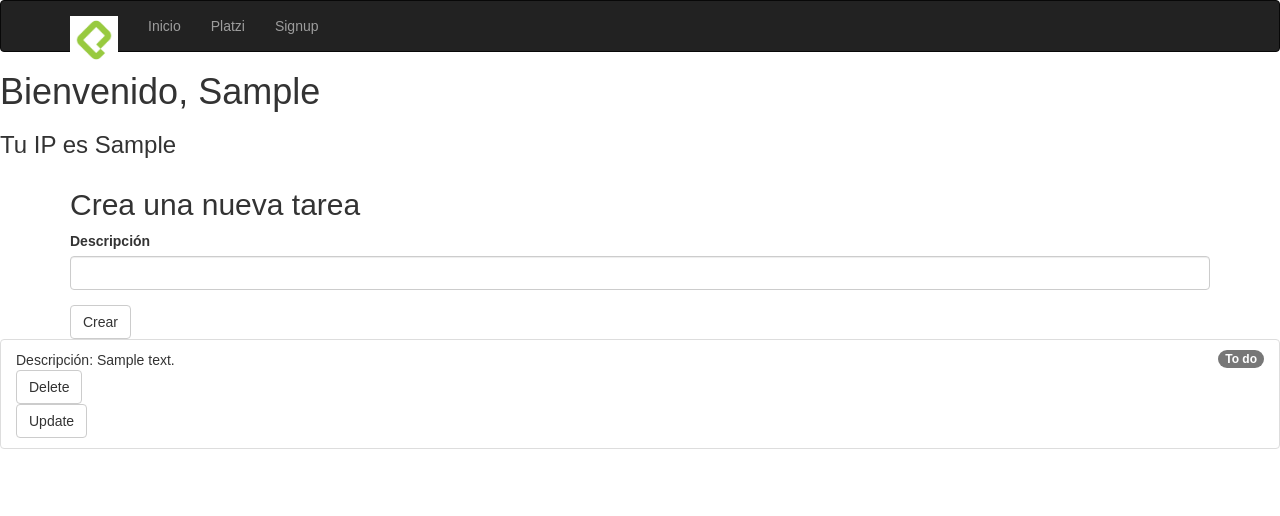
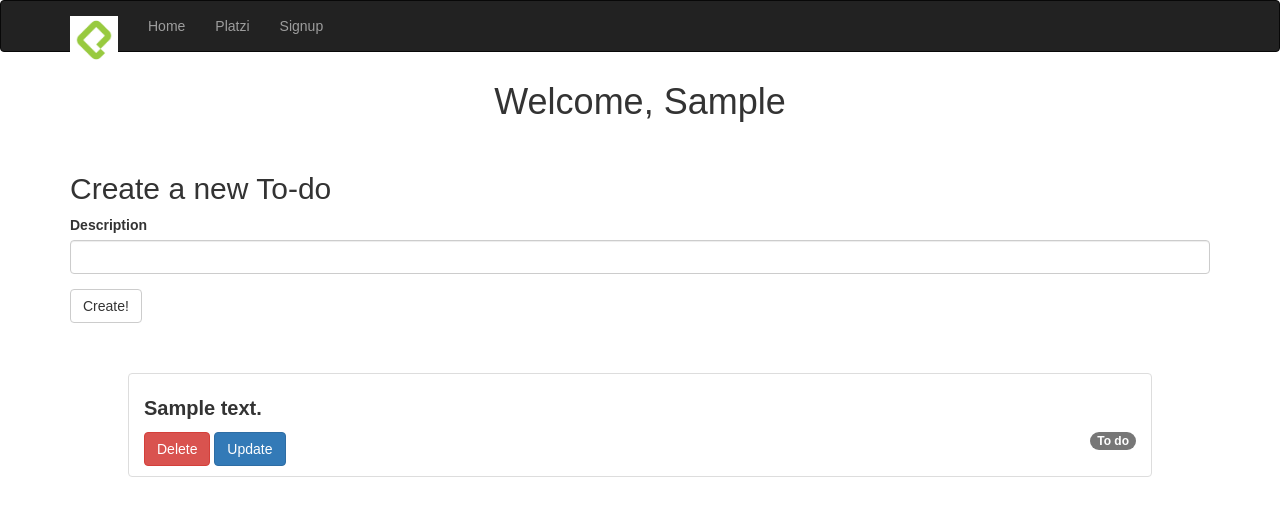
Before and after one commit to xavierperez21/Flask_webapp_ToDolis, a Flask app: template app/templates/hello.html in a window 1280 px wide. Shown: the top 516 px of the page. Run offline with Flask 2, Linux system fonts and the light colour scheme; the template is opened without the code that fills it: values that come from a table or form of the project are taken from there, most other values are stand-ins (such as "Sample title", 1, 10 or a date in 2020); some libraries are stand-ins or nearby versions.

Commit message:
Improving the UI and fixing some bugs

```diff
--- a/app/__init__.py
+++ b/app/__init__.py
@@ -16,6 +16,7 @@ login_manager.login_view = 'auth.login'
 
 @login_manager.user_loader
 def load_user(username):
+    print(username)
     return UserModel.query(username)
 
 
--- a/app/forms.py
+++ b/app/forms.py
@@ -3,19 +3,19 @@ from wtforms.fields import StringField, PasswordField, SubmitField
 from wtforms.validators import DataRequired
 
 class LoginForm(FlaskForm):
-    username = StringField('Nombre de usuario', validators=[DataRequired()])
+    username = StringField('Username', validators=[DataRequired()])
     password = PasswordField('Password', validators=[DataRequired()])
-    submit = SubmitField('Enviar')
+    submit = SubmitField('Log In')
 
 
 class ToDoForm(FlaskForm):
-    description = StringField('Descripción', validators=[DataRequired()])
-    submit = SubmitField('Crear')
+    description = StringField('Description', validators=[DataRequired()])
+    submit = SubmitField('Create!')
 
 
-class DeleteTodoForm(FlaskForm):
-    submit = SubmitField('Delete')
+# class DeleteTodoForm(FlaskForm):
+#     submit = SubmitField('Delete')
 
 
-class UpdateTodoForm(FlaskForm):
-    submit = SubmitField('Update')
+# class UpdateTodoForm(FlaskForm):
+#     submit = SubmitField('Update')
--- a/app/static/css/main.css
+++ b/app/static/css/main.css
@@ -5,3 +5,30 @@ html * {
 img {
     max-width: 30px;
 }
+
+.welcome-title {
+    text-align: center;
+    margin: 30px 0;
+}
+
+.container_to-dos {
+    display: flex;
+    flex-direction: column;
+    justify-content: center;
+    align-items: center;
+    margin-top: 50px;
+}
+
+.list_to-dos {
+    margin: 0;
+    padding: 0;
+    width: 80%;
+}
+
+.item-description {
+    font-size: 2rem;
+    font-weight: bold;
+    margin-top: 10px;
+    margin-bottom: 10px;
+    width: 50%;
+}
--- a/app/templates/hello.html
+++ b/app/templates/hello.html
@@ -9,27 +9,33 @@
 
 {% block content %}
     {% if username %}
-        <h1>Bienvenido, {{ username | capitalize }}</h1>
+        <h1 class="welcome-title">Welcome, {{ username | title }}</h1>
     {% endif %}
 
 
-    {% if user_ip %}
+    <!-- {% if user_ip %}
         <h3>Tu IP es {{ user_ip }}</h3>
     {% else %}
         <a href="{{ url_for('index') }}">Ir a inicio</a>
-    {% endif %}
+    {% endif %} -->
 
 
     <div class="container">
-        <h2>Crea una nueva tarea</h2>
+        <h2>Create a new To-do</h2>
 
         {{ wtf.quick_form(todo_form) }}
     </div>
 
+    {% if todos %}
 
-    <ul class="list-group">
-        {% for todo in todos %}
-            {{ macros.render_todo(todo, delete_form, update_form) }}
-        {% endfor %}
-    </ul>
+        <div class="container_to-dos">
+            <div class="list_to-dos">
+                {% for todo in todos %}
+                    {{ macros.render_todo(todo) }}
+                {% endfor %}
+            </div>
+        </div>
+    {% else %}
+        <h3 style="text-align: center;">You don't have to-dos yet :/</h3>
+    {% endif %}
 {% endblock %}
--- a/app/templates/login.html
+++ b/app/templates/login.html
@@ -7,6 +7,7 @@
 {% endblock %}
 
 {% block content %}
+    <h1 style="text-align: center; margin: 50px 0;">Log In</h1>
     <div class="container">
         {{ wtf.quick_form(login_form) }}
     </div>
--- a/app/templates/macros.html
+++ b/app/templates/macros.html
@@ -1,18 +1,32 @@
 {% import 'bootstrap/wtf.html' as wtf %}
 
-{% macro render_todo(todo, delete_form, update_form) %}
+{% macro render_todo(todo) %}
     <li class="list-group-item">
-        <span class="badge">
-            {% if todo.to_dict().done %}
+        <div class="item-description">
+            {{ todo.to_dict().description }}
+        </div>
+
+        {% if todo.to_dict().done %}
+            <span class="badge" style="background: green">
                 Done
-            {% else %}
+            </span>
+        {% else %}
+            <span class="badge">
                 To do
-            {% endif %}
-        </span>
+            </span>
+        {% endif %}
 
-        Descripción: {{ todo.to_dict().description }}
-
-        {{ wtf.quick_form(delete_form, action=url_for('delete', todo_id=todo.id)) }}
-        {{ wtf.quick_form(update_form, action=url_for('update', todo_id=todo.id, done=todo.to_dict().done)) }}
+        <div>
+            <a
+               href="{{ url_for('delete', todo_id=todo.id)}}"
+               class="btn d-inline-block btn-danger">
+                 Delete
+           </a>
+           <a
+                href="{{ url_for('update', todo_id=todo.id, done=todo.to_dict()['done'])}}"
+                class="btn d-inline-block btn-primary">
+                Update
+           </a>
+        </div>
     </li>
 {% endmacro %}
--- a/app/templates/navbar.html
+++ b/app/templates/navbar.html
@@ -27,11 +27,14 @@
 
         <div class="navbar-collapse collapse">
             <ul class="nav navbar-nav">
+                <li><a href="{{ url_for('index') }}">Home</a></li>
+
+                <li><a href="https://platzi.com" target="_blank">Platzi</a></li>
+
                 {% if current_user.is_authenticated %}
                     <li><a href="{{ url_for('auth.logout') }}">Logout</a></li>
                 {% endif %}
-                <li><a href="{{ url_for('index') }}">Inicio</a></li>
-                <li><a href="https://platzi.com" target="_blank">Platzi</a></li>
+
                 {% if current_user.is_anonymous %}
                     <li><a href="{{ url_for('auth.signup') }}">Signup</a></li>
                 {% endif %}
--- a/app/templates/signup.html
+++ b/app/templates/signup.html
@@ -7,7 +7,7 @@
 {% endblock %}
 
 {% block content %}
-    <h1>Registra una cuenta</h1>
+    <h1 style="text-align: center; margin: 50px 0;">Sign Up!</h1>
     <div class="container">
         {{ wtf.quick_form(signup_form) }}
     </div>
--- a/main.py
+++ b/main.py
@@ -3,7 +3,7 @@ from flask import request, make_response, redirect, render_template, session, ur
 from flask_login import login_required, current_user
 
 from app import create_app
-from app.forms import ToDoForm, DeleteTodoForm, UpdateTodoForm
+from app.forms import ToDoForm
 from app.firestore_service import get_todos, put_todo, delete_todo, update_todo
 
 # Creating a new instance of Flask
@@ -50,20 +50,20 @@ def index():
 @app.route('/hello', methods=['GET', 'POST'])
 @login_required     # This decorator must be after the route decorator. If there's no a current_user, this route is blocked
 def hello():
-    user_ip = session.get('user_ip')
+    # user_ip = session.get('user_ip')
     username = current_user.id  # Once the form is validated, we get the username after the redirection
     todo_form = ToDoForm()      # To create to-dos
-    delete_form = DeleteTodoForm()  # To delete to-dos
-    update_form = UpdateTodoForm()
+    # delete_form = DeleteTodoForm()  # To delete to-dos
+    # update_form = UpdateTodoForm()
 
     # Creating a new variable "context" which is a dictionary that will contain all the variables we want to pass to the template
     context = {
-        'user_ip': user_ip,
+        # 'user_ip': user_ip,
         'todos': get_todos(user_id=username),
         'username': username,
         'todo_form': todo_form,
-        'delete_form': delete_form,
-        'update_form': update_form,
+        # 'delete_form': delete_form,
+        # 'update_form': update_form,
     }
 
     if todo_form.validate_on_submit():
@@ -77,7 +77,7 @@ def hello():
 
 
 # This is a dynamic route
-@app.route('/todos/delete/<todo_id>', methods=['POST'])
+@app.route('/todos/delete/<todo_id>', methods=['GET','POST'])
 def delete(todo_id):
     user_id = current_user.id
     delete_todo(user_id=user_id, todo_id=todo_id)
@@ -86,10 +86,11 @@ def delete(todo_id):
 
 
 # This is a dynamic route
-@app.route('/todos/update/<todo_id>/<int:done>', methods=['POST'])
+@app.route('/todos/update/<todo_id>/<int:done>', methods=['GET','POST'])
 def update(todo_id, done):
     user_id = current_user.id
 
+    # Changing the value of "done" that we received from macros.html when the form update was submitted
     update_todo(user_id=user_id, todo_id=todo_id, done=done)
 
     print(done)
```
Also changed, not shown: app/auth/views.py (+9 -6 lines).
